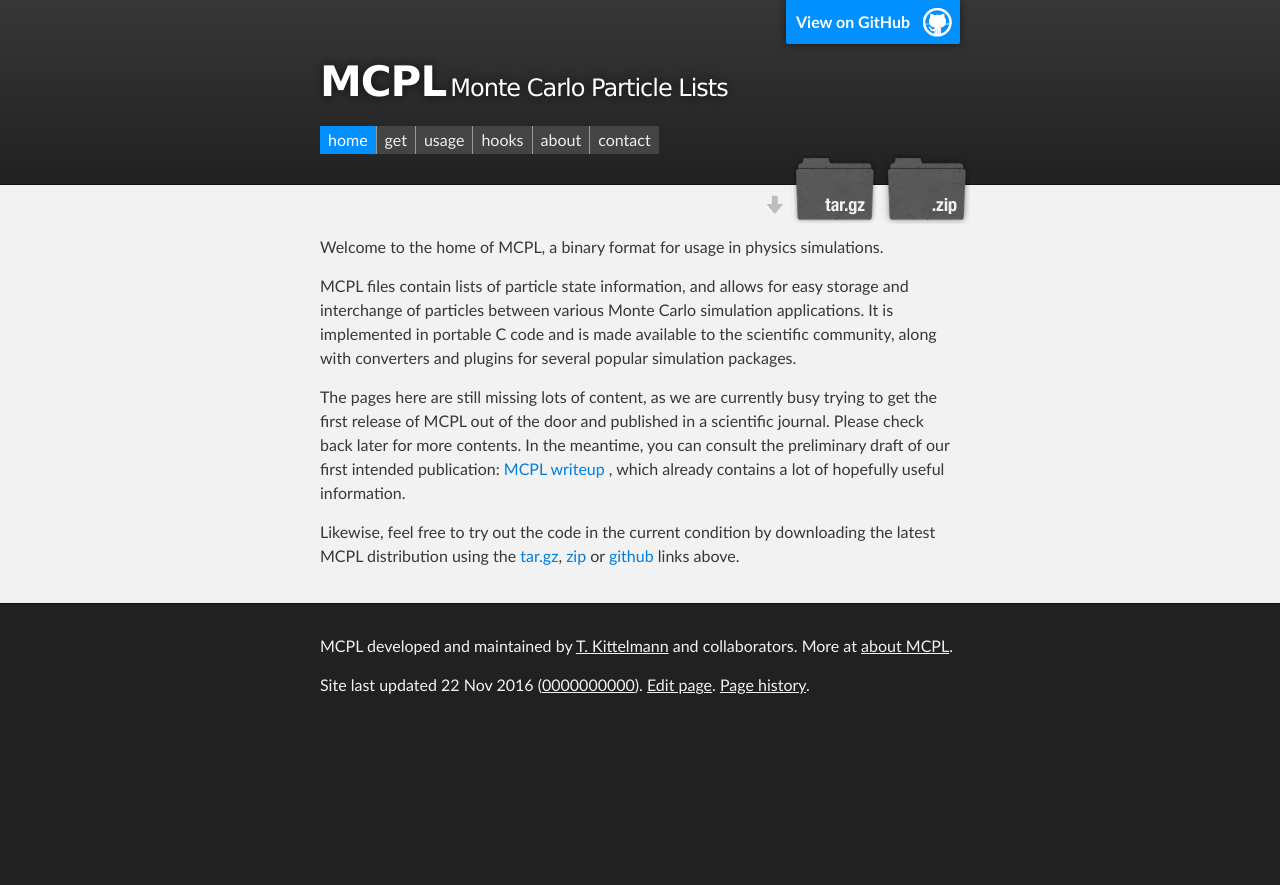
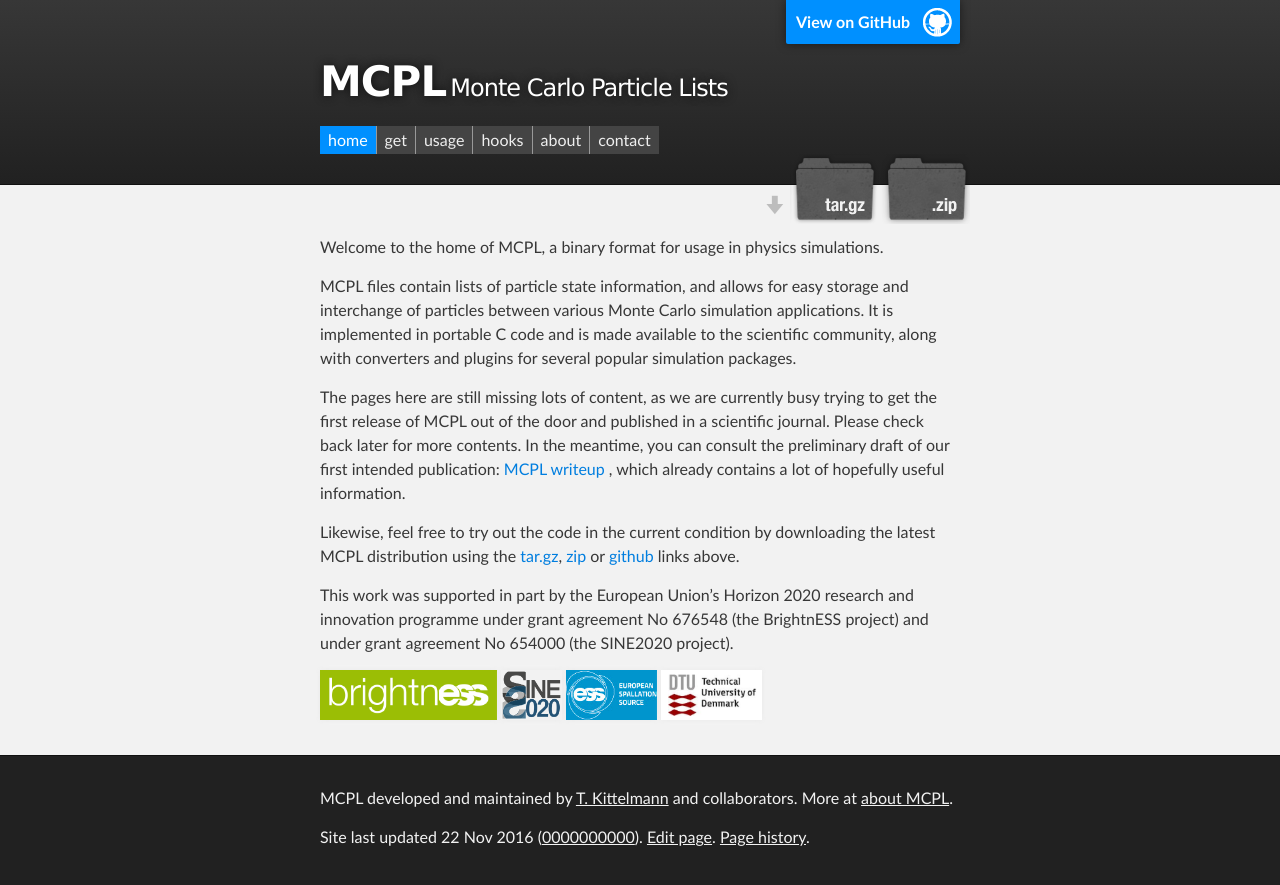
Before and after one commit to mctools/mcpl, a Jekyll site: the page built from index.md, in a window 1280 px wide. Shown: the top 885 px of the page. Built offline with Jekyll 4.4.1, drawn with Linux system fonts in a browser that asks for light colours.

Commit message:
Put EU project logos on front page
- request from SINE mgmt, hope this OK for you Thomas...

```diff
--- a/index.md
+++ b/index.md
@@ -25,3 +25,12 @@ the latest MCPL distribution using the [tar.gz]({{site.github.tar_url|replace:
 "/gh-pages","/master"}}), [zip]({{site.github.zip_url|replace:
 "/gh-pages","/master"}}) or [github]({{site.github.repository_url}}) links
 above.
+
+This work was supported in part by the European Union's Horizon 2020 research
+and innovation programme under grant agreement No 676548 (the BrightnESS
+project) and under grant agreement No 654000 (the SINE2020 project).
+
+[![BrightnESS](LOCAL:images/brightness_logo.png){:height="50px"}](https://brightness.esss.se/)
+[![SINE2020](LOCAL:images/sine2020_logo.png){:height=200}{:height="50px"}](http://www.sine2020.eu/)
+[![ESS](LOCAL:images/ess-logo.png){:height="50px"}](http://europeanspallationsource.se/)
+[![DTU](LOCAL:images/DTU-logo.png){:height="50px"}](http://www.dtu.dk/)
```
